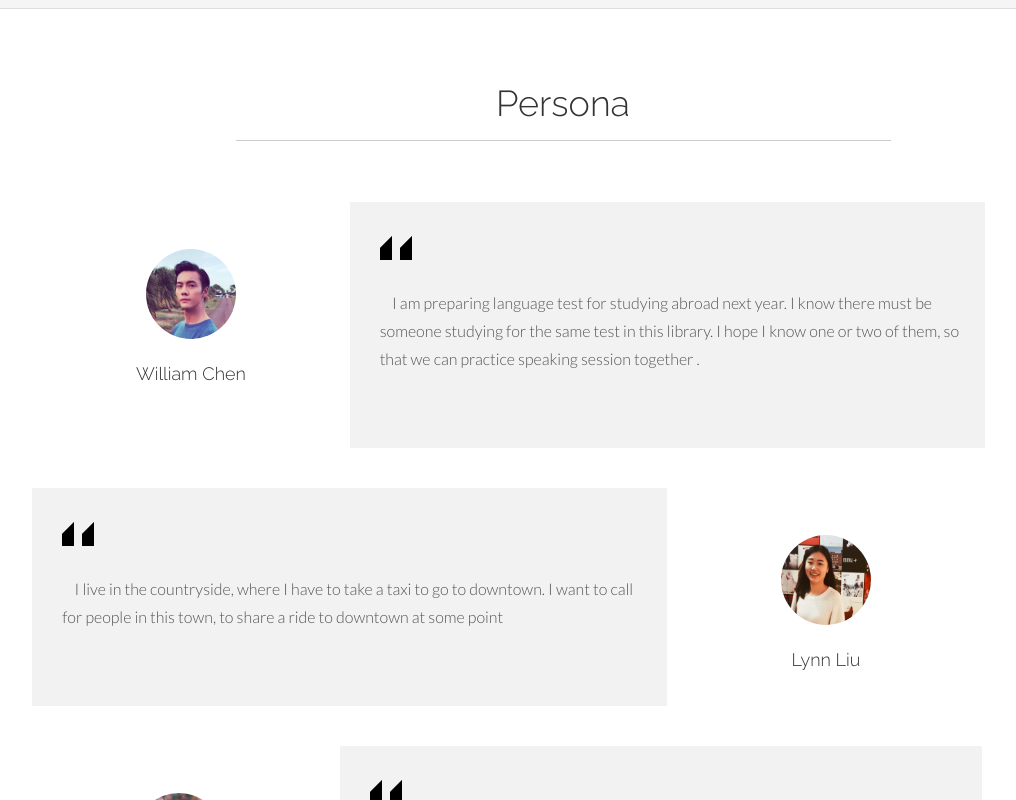
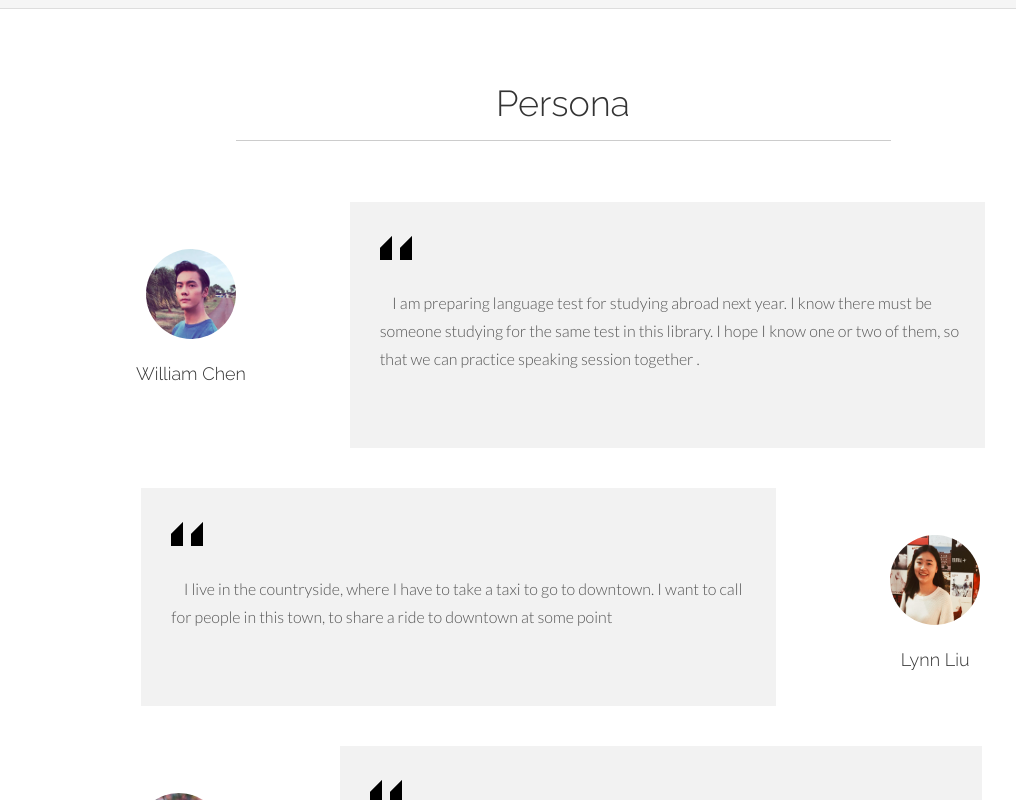
Before and after one commit to liangpuhe/liangpuhe.old.github.io, a plain HTML site: page index.html in a window 1280 px wide. Shown: the part 2000-2800 px from the top of the page, without its empty margins (62-1078 px from the left). Drawn offline with Linux system fonts and the light colour scheme.

Commit message:
update - 1.16

```diff
--- a/index.html
+++ b/index.html
@@ -221,7 +221,7 @@
 
 		<!-- /row -->
 		<div class="row">
-			<div class=" col-lg-offset-1 col-lg-9 blog-row">
+			<div class=" col-lg-offset-2 col-lg-9 blog-row">
 				<div class="col-lg-8 blog-content">
 					<img src="assets/img/quote_icon.png">
 					<p>&nbsp;&nbsp;&nbsp;&nbsp;I live in the countryside, where I
```
